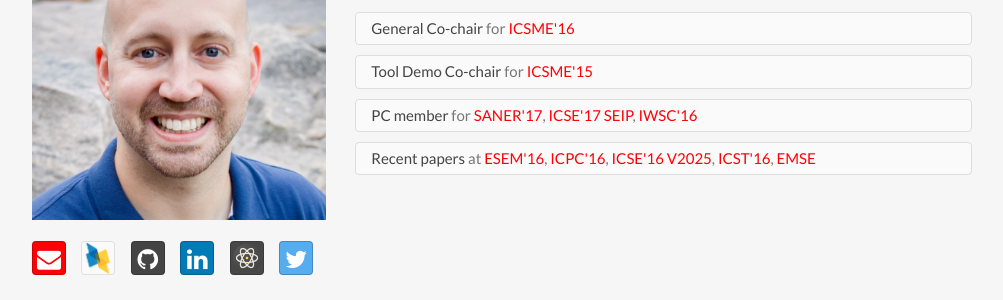
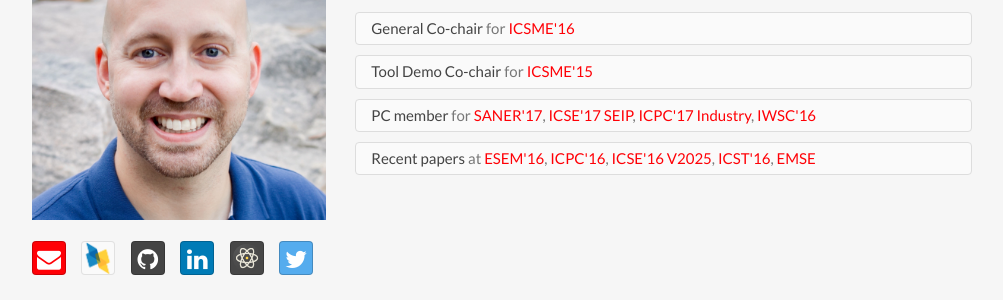
Before and after one commit to nkraft/nkraft.github.io, a Jekyll site: the page built from index.html, in a window 1280 px wide and 900 px high. Shown: the part 165-465 px from the top of the window, without its empty margins (138-1141 px from the left). Built offline with Jekyll 4.4.1, drawn with Linux system fonts in a browser that asks for light colours; nearby versions of some CDN libraries.

Commit message:
Update header.html

```diff
--- a/_includes/header.html
+++ b/_includes/header.html
@@ -58,6 +58,7 @@
                                         for
                                         <a href="http://saner.aau.at/">SANER'17</a>,
                                         <a href="http://icse2017.gatech.edu/?q=seip">ICSE'17 SEIP</a>,
+                                        <a href="http://icpc2017.unibas.it/call.html#IndustryTrack">ICPC'17 Industry</a>,
                                         <a href="http://iwsc2016.ist.osaka-u.ac.jp/">IWSC'16</a>
                                     </span>
                                 </li>
```
